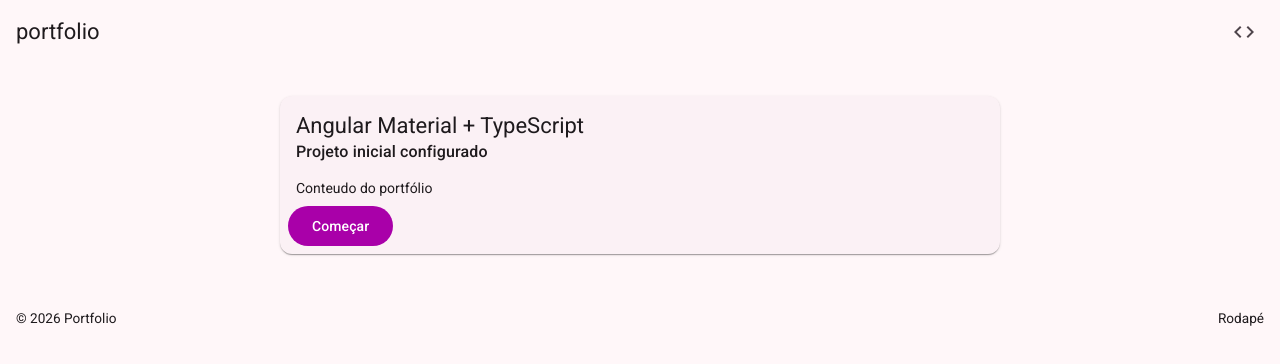
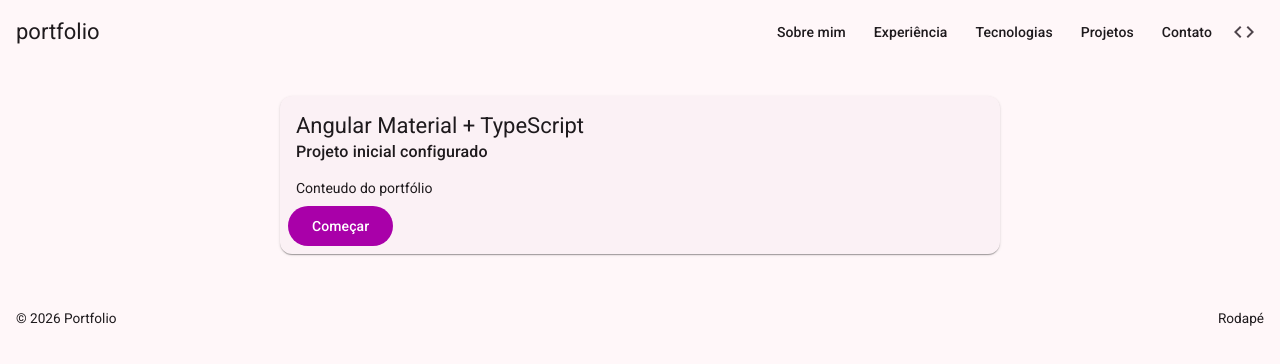
Before and after one commit to MariaClaraCorecha/portfolio, an Angular app: page / in a window 1280 px wide. Shown: the top 364 px of the page. Built offline with nearby package versions, Linux system fonts and the light colour scheme.

Commit message:
feat: enhance header with navigation links and menu for better accessibility

```diff
--- a/src/app/header/header.html
+++ b/src/app/header/header.html
@@ -1,6 +1,28 @@
 <mat-toolbar color="primary">
   <span>{{ title() }}</span>
   <span class="spacer"></span>
+  <nav class="nav-links">
+    <a mat-button href="#sobre">Sobre mim</a>
+    <a mat-button href="#experiencia">Experiência</a>
+    <a mat-button href="#tecnologias">Tecnologias</a>
+    <a mat-button href="#projetos">Projetos</a>
+    <a mat-button href="#contato">Contato</a>
+  </nav>
+  <button
+    mat-icon-button
+    class="nav-menu-trigger"
+    aria-label="Abrir menu de navegação"
+    [matMenuTriggerFor]="navMenu"
+  >
+    <mat-icon>menu</mat-icon>
+  </button>
+  <mat-menu #navMenu="matMenu">
+    <a mat-menu-item href="#sobre">Sobre mim</a>
+    <a mat-menu-item href="#experiencia">Experiência</a>
+    <a mat-menu-item href="#tecnologias">Tecnologias</a>
+    <a mat-menu-item href="#projetos">Projetos</a>
+    <a mat-menu-item href="#contato">Contato</a>
+  </mat-menu>
   <button mat-icon-button aria-label="GitHub">
     <mat-icon>code</mat-icon>
   </button>
--- a/src/app/header/header.scss
+++ b/src/app/header/header.scss
@@ -1,3 +1,29 @@
+:host {
+  display: block;
+  position: sticky;
+  top: 0;
+  z-index: 100;
+}
+
 .spacer {
   flex: 1 1 auto;
 }
+
+.nav-links {
+  display: flex;
+  gap: 0.25rem;
+}
+
+.nav-menu-trigger {
+  display: none;
+}
+
+@media (max-width: 899px) {
+  .nav-links {
+    display: none;
+  }
+
+  .nav-menu-trigger {
+    display: inline-flex;
+  }
+}
--- a/src/app/header/header.ts
+++ b/src/app/header/header.ts
@@ -2,10 +2,11 @@
 import { MatToolbarModule } from '@angular/material/toolbar';
 import { MatButtonModule } from '@angular/material/button';
 import { MatIconModule } from '@angular/material/icon';
+import { MatMenuModule } from '@angular/material/menu';
 
 @Component({
   selector: 'app-header',
-  imports: [MatToolbarModule, MatButtonModule, MatIconModule],
+  imports: [MatToolbarModule, MatButtonModule, MatIconModule, MatMenuModule],
   templateUrl: './header.html',
   styleUrl: './header.scss',
 })
```
